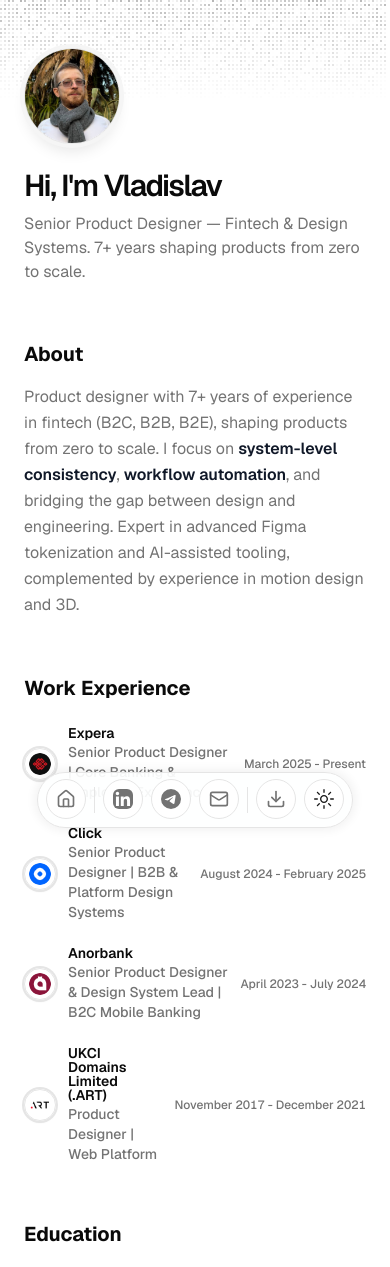
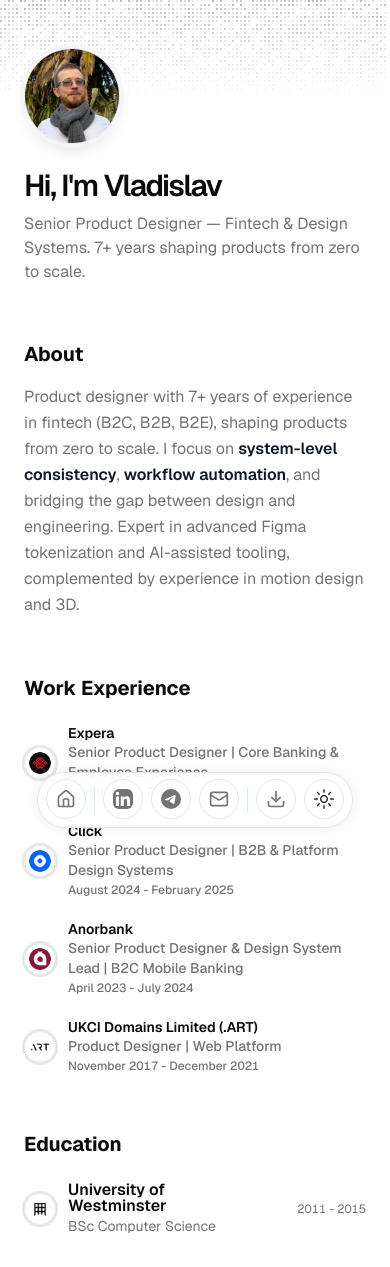
Before and after one commit to vlad-dostavalov/portfolio, a Next.js app: page / in a window 390 px wide. Shown: the top 1267 px of the page. Built offline with nearby package versions, Linux system fonts and the light colour scheme.

Commit message:
Improve mobile work experience layout

```diff
--- a/src/components/section/work-section.tsx
+++ b/src/components/section/work-section.tsx
@@ -81,9 +81,12 @@ export default function WorkSection() {
                   <div className="font-sans text-sm text-muted-foreground">
                     {work.title}
                   </div>
+                  <div className="text-xs tabular-nums text-muted-foreground sm:hidden">
+                    {work.start} - {work.end ?? "Present"}
+                  </div>
                 </div>
               </div>
-              <div className="flex items-center gap-1 text-xs tabular-nums text-muted-foreground text-right flex-none">
+              <div className="hidden sm:flex items-center gap-1 text-xs tabular-nums text-muted-foreground text-right flex-none">
                 <span>
                   {work.start} - {work.end ?? "Present"}
                 </span>
```
